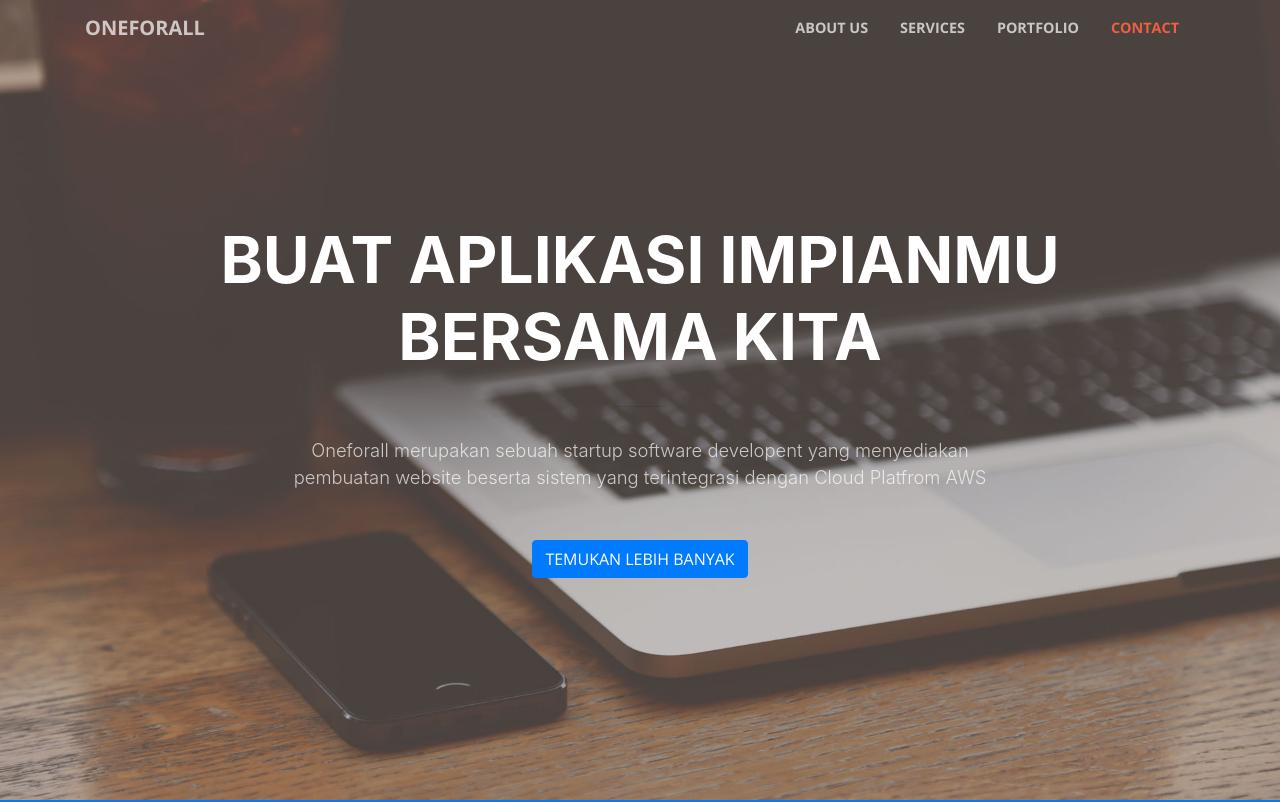
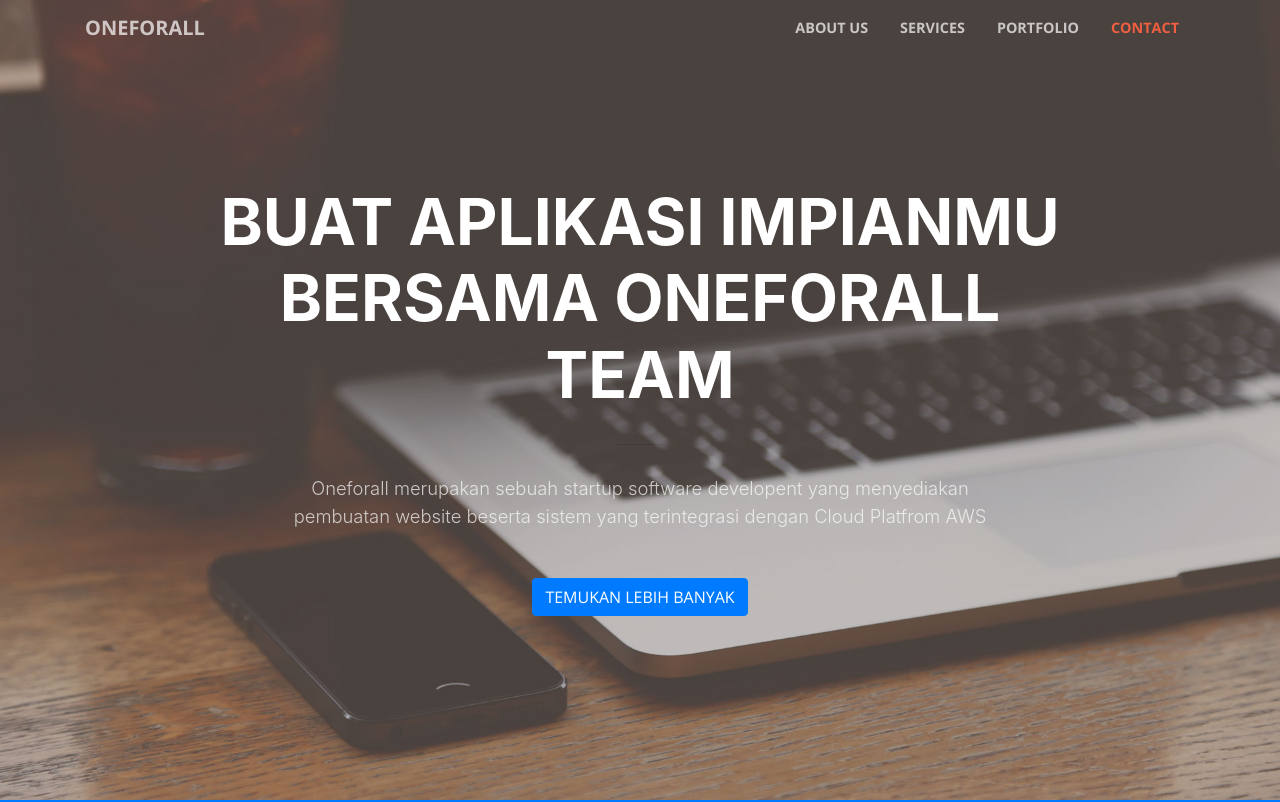
Before and after one commit to arizalsandi/landingpage, a website with bundled scripts: page index.html in a window 1280 px wide. Shown: the top 802 px of the page. Built offline with nearby package versions, Linux system fonts and the light colour scheme.

Commit message:
change Index.html

```diff
--- a/index.html
+++ b/index.html
@@ -59,7 +59,7 @@
       <div class="row">
         <div class="col-lg-10 mx-auto">
           <h1 class="text-uppercase">
-            <strong>Buat Aplikasi Impianmu Bersama KITA</strong>
+            <strong>Buat Aplikasi Impianmu Bersama ONEFORALL TEAM</strong>
           </h1>
           <hr>
         </div>
```
